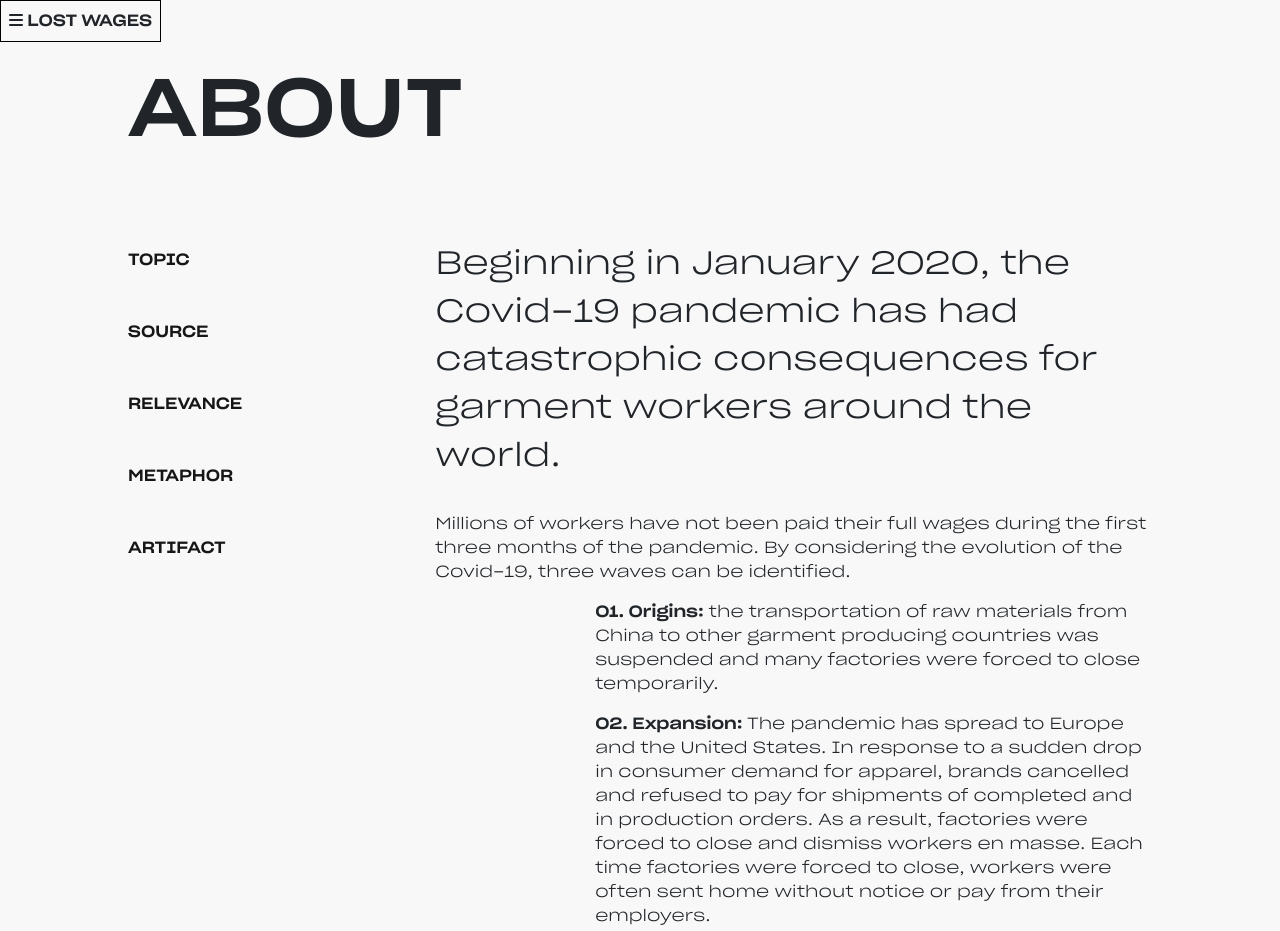
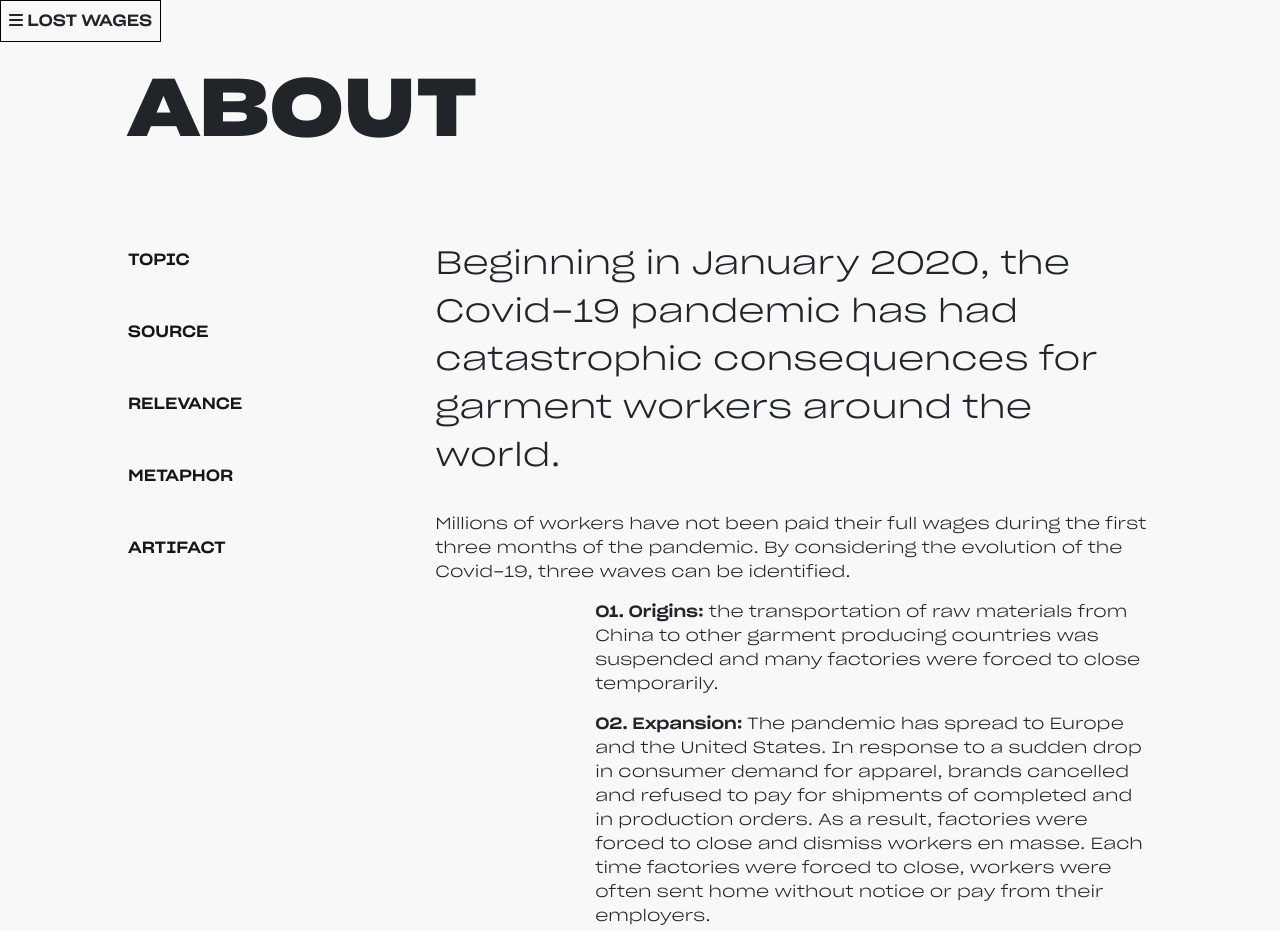
Before and after one commit to fabpapini96/lost-wages, a plain HTML site: page about.html in a window 1280 px wide. Shown: the top 931 px of the page. Drawn offline with nearby package versions, Linux system fonts and the light colour scheme.

Commit message:
add bold in about title

```diff
--- a/about.html
+++ b/about.html
@@ -47,7 +47,7 @@
 
 
 <div id="main-about-container">
-    <h1>ABOUT</h1>
+    <h1 class="font-bold">ABOUT</h1>
     <div id="about-container-wrap">
         <div id="left-about">
             <ul class="menu-ul about-ul" style="padding: 0">
```
